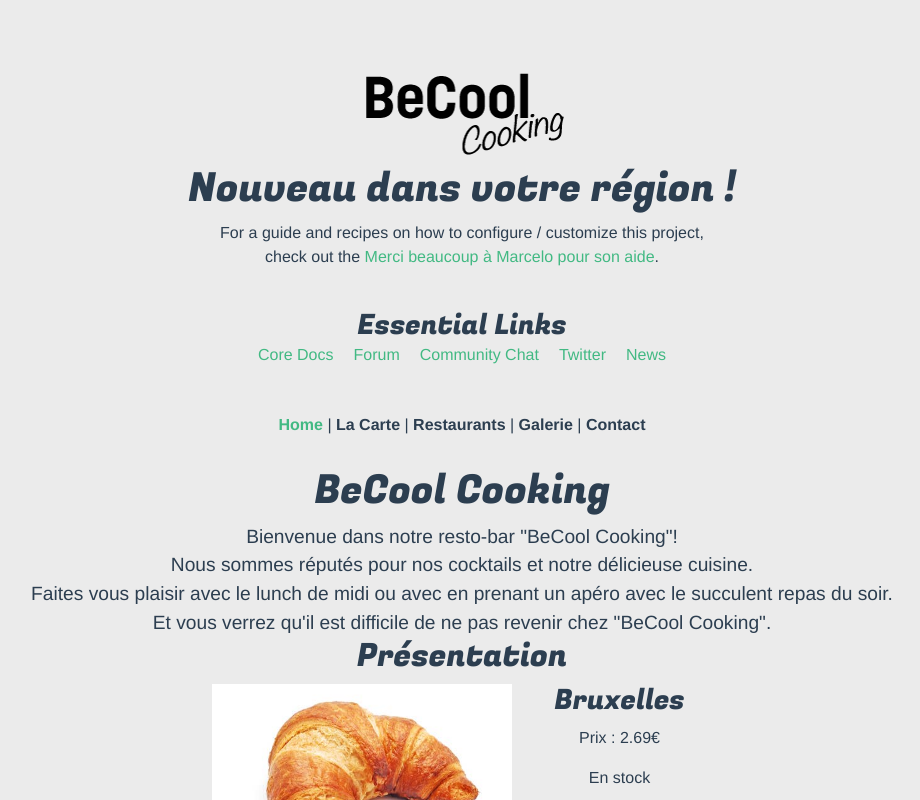
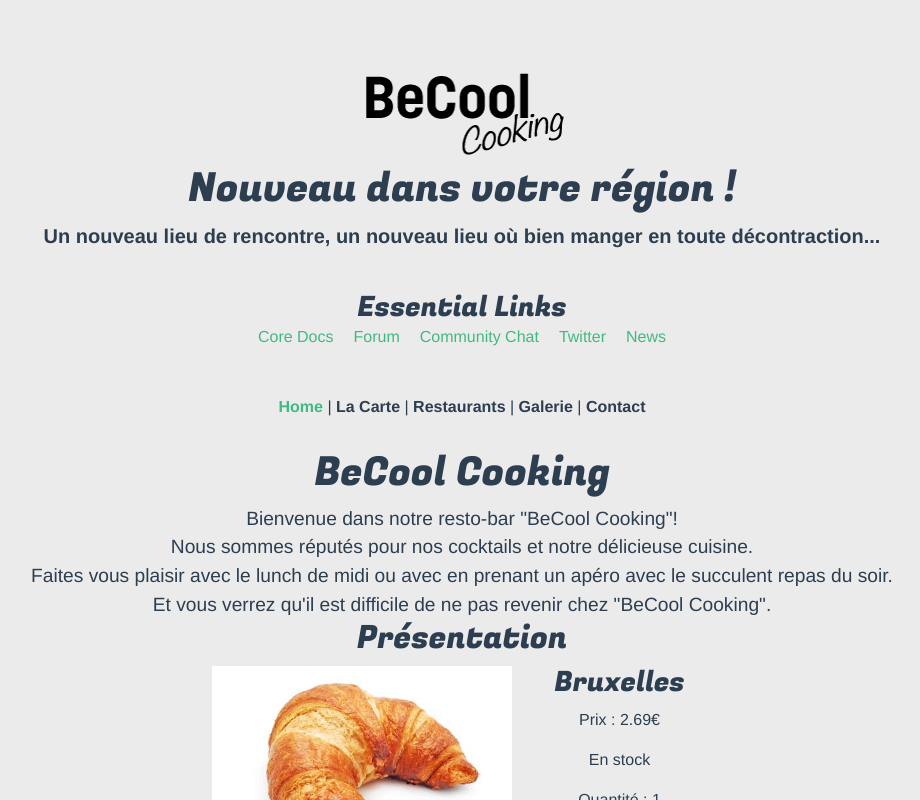
Before and after one commit to ChristianJadot/VueJS-Challenge, a Vue app: page / in a window 1280 px wide. Shown: the top 800 px of the page, without its empty margins (178-1098 px from the left). Built offline with nearby package versions, Linux system fonts and the light colour scheme.

Commit message:
src comp tagLine vue

```diff
--- a/src/components/tagLine.vue
+++ b/src/components/tagLine.vue
@@ -1,11 +1,7 @@
 <template>
   <div class="hello">
     <h1>{{ msg }}</h1>
-    <p>
-      For a guide and recipes on how to configure / customize this project,<br>
-      check out the
-      <a href="https://cli.vuejs.org" target="_blank" rel="noopener">Merci beaucoup à Marcelo pour son aide</a>.
-    </p>
+    <p class="lead font-weight-bold">Un nouveau lieu de rencontre, un nouveau lieu où bien manger en toute décontraction...</p>
     <h3>Essential Links</h3>
     <ul>
       <li><a href="https://vuejs.org" target="_blank" rel="noopener">Core Docs</a></li>
```
